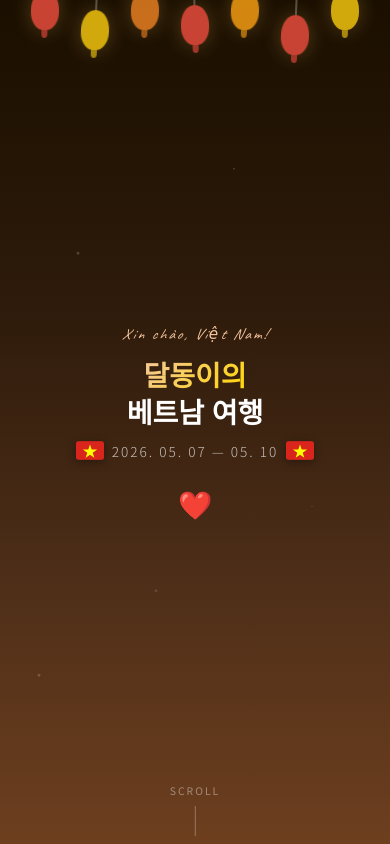
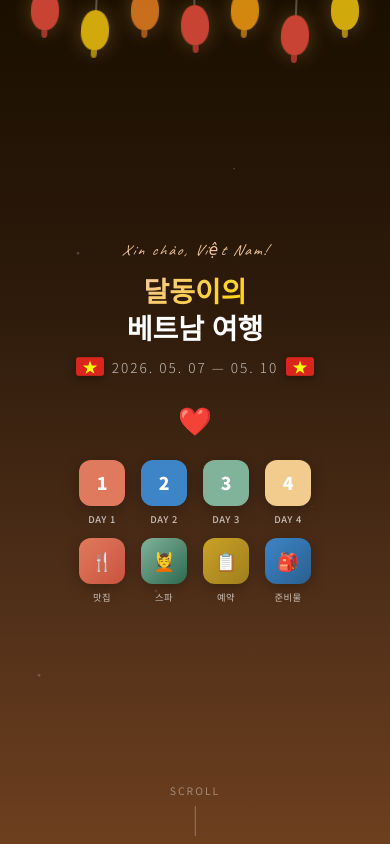
Before and after one commit to gimyedalm-collab/vietnam-trip, a plain HTML site: page index.html in a window 390 px wide. Shown: the top 844 px of the page. Drawn offline with Linux system fonts and the light colour scheme; a web font is replaced by a local one.

Commit message:
feat: 히어로에 퀵메뉴 아이콘 그리드 추가
- 첫 화면에서 DAY1~4, 맛집, 스파, 예약, 준비물로 바로 이동 가능
- 바탕화면 앱 아이콘 스타일 디자인
- 모바일 반응형 적용
- 퀵메뉴 클릭 시 스무스 스크롤 연동

Co-Authored-By: Claude Opus 4.6 (1M context) <noreply@anthropic.com>

```diff
--- a/index.html
+++ b/index.html
@@ -259,6 +259,50 @@
           transform: scale(1.15);
         }
       }
+      /* Quick Menu */
+      .quick-menu {
+        display: grid;
+        grid-template-columns: repeat(4, 1fr);
+        gap: 16px 20px;
+        margin-top: 32px;
+        padding: 0 10px;
+        opacity: 0;
+        animation: fadeUp 1s 1.5s forwards;
+      }
+      .qm-item {
+        display: flex;
+        flex-direction: column;
+        align-items: center;
+        gap: 6px;
+        text-decoration: none;
+        transition: transform 0.2s;
+      }
+      .qm-item:hover {
+        transform: translateY(-3px);
+      }
+      .qm-icon {
+        width: 52px;
+        height: 52px;
+        border-radius: 14px;
+        display: flex;
+        align-items: center;
+        justify-content: center;
+        font-size: 1.3rem;
+        font-weight: 800;
+        color: #fff;
+        box-shadow: 0 4px 16px rgba(0, 0, 0, 0.25);
+        transition: box-shadow 0.2s;
+      }
+      .qm-item:hover .qm-icon {
+        box-shadow: 0 8px 24px rgba(0, 0, 0, 0.35);
+      }
+      .qm-item span {
+        font-size: 0.65rem;
+        color: rgba(255, 255, 255, 0.7);
+        font-weight: 500;
+        letter-spacing: 0.5px;
+      }
+
       .scroll-hint {
         position: absolute;
         bottom: 30px;
@@ -1285,6 +1329,19 @@
         word-break: keep-all;
       }
       @media (max-width: 768px) {
+        .quick-menu {
+          gap: 12px 16px;
+          margin-top: 24px;
+        }
+        .qm-icon {
+          width: 46px;
+          height: 46px;
+          font-size: 1.1rem;
+          border-radius: 12px;
+        }
+        .qm-item span {
+          font-size: 0.58rem;
+        }
         .card-map-link {
           font-size: 0.65rem !important;
           padding: 5px 11px !important;
@@ -1346,6 +1403,60 @@
           </svg>
         </p>
         <div class="hero-heart">&#10084;&#65039;</div>
+        <div class="quick-menu">
+          <a href="#day1" class="qm-item"
+            ><div class="qm-icon" style="background: var(--day1)">1</div>
+            <span>DAY 1</span></a
+          >
+          <a href="#day2" class="qm-item"
+            ><div class="qm-icon" style="background: var(--day2)">2</div>
+            <span>DAY 2</span></a
+          >
+          <a href="#day3" class="qm-item"
+            ><div class="qm-icon" style="background: var(--day3)">3</div>
+            <span>DAY 3</span></a
+          >
+          <a href="#day4" class="qm-item"
+            ><div class="qm-icon" style="background: var(--day4)">4</div>
+            <span>DAY 4</span></a
+          >
+          <a href="#food" class="qm-item"
+            ><div
+              class="qm-icon"
+              style="background: linear-gradient(135deg, #e07a5f, #c9543d)"
+            >
+              &#127860;
+            </div>
+            <span>맛집</span></a
+          >
+          <a href="#spa" class="qm-item"
+            ><div
+              class="qm-icon"
+              style="background: linear-gradient(135deg, #81b29a, #2d6a4f)"
+            >
+              &#128134;
+            </div>
+            <span>스파</span></a
+          >
+          <a href="#booking" class="qm-item"
+            ><div
+              class="qm-icon"
+              style="background: linear-gradient(135deg, #c9a227, #a07e1c)"
+            >
+              &#128203;
+            </div>
+            <span>예약</span></a
+          >
+          <a href="#packing" class="qm-item"
+            ><div
+              class="qm-icon"
+              style="background: linear-gradient(135deg, #3d85c6, #2a5f8f)"
+            >
+              &#127890;
+            </div>
+            <span>준비물</span></a
+          >
+        </div>
       </div>
       <div class="scroll-hint">SCROLL</div>
     </section>
@@ -2455,7 +2566,7 @@
         { threshold: 0.15 },
       );
       document.querySelectorAll('.tl-item').forEach((e) => observer.observe(e));
-      document.querySelectorAll('.day-nav a').forEach((a) => {
+      document.querySelectorAll('.day-nav a, .quick-menu a').forEach((a) => {
         a.addEventListener('click', (e) => {
           e.preventDefault();
           const t = document.querySelector(a.getAttribute('href'));
```
